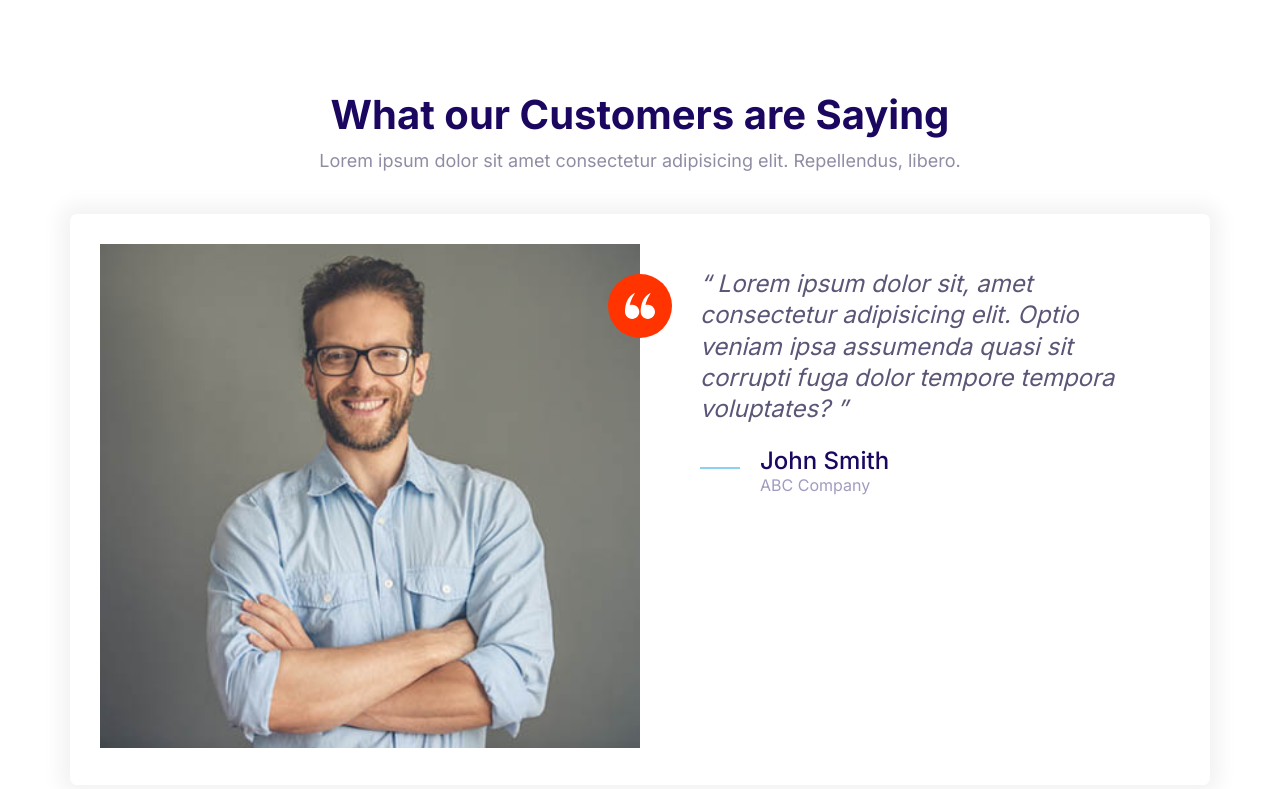
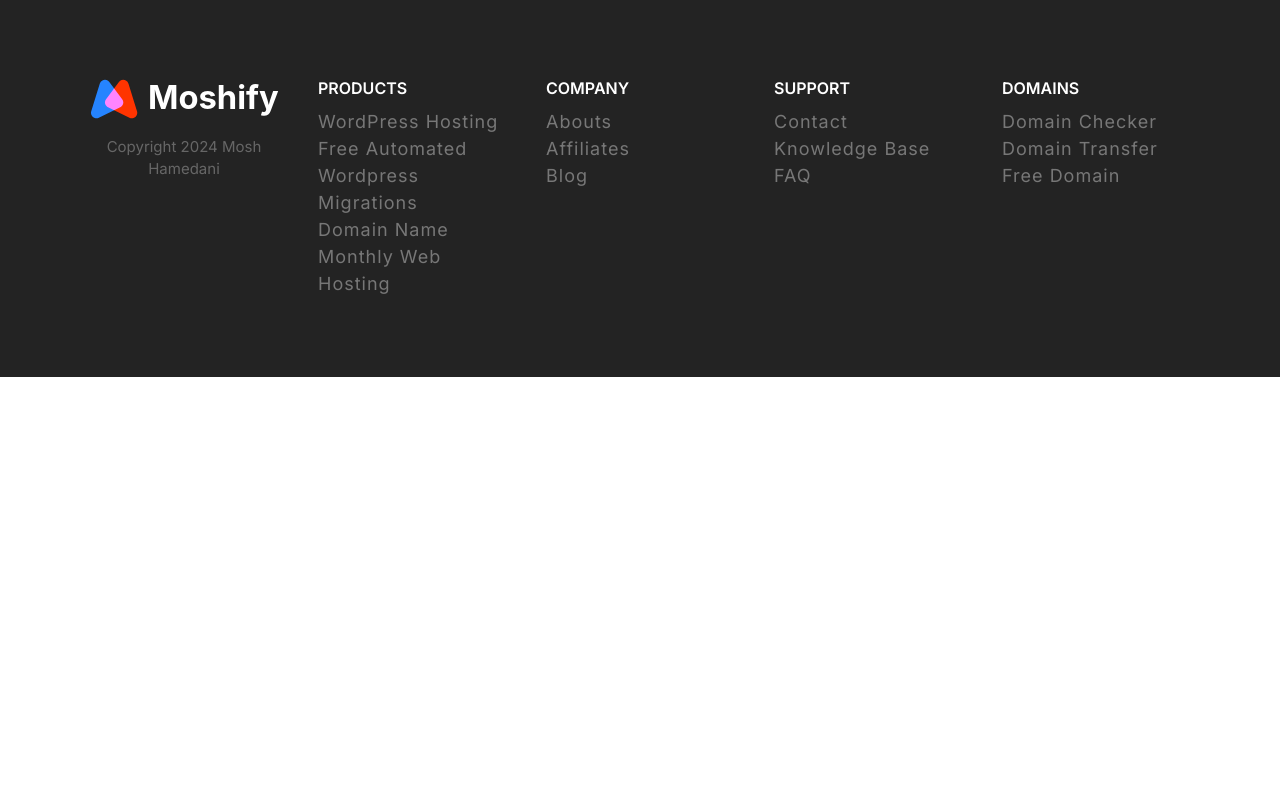
Before and after one commit to leoordonio17/first-app, a plain HTML site: page index.html in a window 1280 px wide. Drawn offline with Linux system fonts and the light colour scheme.

Commit message:
Build footer-block component

```diff
--- a/css/styles.css
+++ b/css/styles.css
@@ -834,3 +834,84 @@ a {
         min-width: 100px;
     }
 }
+
+/* Footer */
+
+.footer {
+    background: #232323;
+}
+
+.footer a {
+    color: #777;
+    transition: color 0.3s;
+}
+
+.footer a:hover {
+    color: #fff;
+}
+
+
+.footer__section {
+    padding: 2rem;
+    border-bottom: 1px solid #393939;
+}
+
+.footer__heading {
+    text-transform: uppercase;
+    font-weight: 600;
+}
+
+.footer__brand {
+    margin-top: 5rem;
+    text-align: center;
+}
+
+.footer__brand img {
+    width: 100%;
+    max-width: 230px;
+ }
+
+.footer__copyright {
+    font-size: 2.1rem;
+    color:#fff;
+    opacity: 0.3;
+}
+
+@media screen and (min-width: 768px){
+
+
+    .footer__sections {
+        grid-template-columns: repeat(auto-fit, minmax(10rem, 1fr));
+    }
+
+    .footer__section .list {
+        margin: 0;
+    }
+
+    .footer .collapsible__chevron {
+        display: none;
+    }
+
+    .footer .collapsible__content {
+        opacity: 1;
+        max-height: 100%;
+    }
+
+    .footer__brand {
+        order: -1;
+        margin-top: 1rem;
+    }
+
+
+    .footer__copyright {
+        font-size: 1.5rem;
+    }
+
+    .footer__section {
+        border: 0;
+    }
+
+    .footer__heading{
+        font-size: 1.6rem;
+    }
+}
--- a/index.html
+++ b/index.html
@@ -14,53 +14,104 @@
     />
   </head>
   <body>
-    <section class="block">
-      <header class="block__header">
-        <h2>What our Customers are Saying</h2>
-        <p>
-          Lorem ipsum dolor sit amet consectetur adipisicing elit. Repellendus,
-          libero.
-        </p>
+    <footer class="block block--dark footer">
+      <div class="container grid footer__sections">
+        <section class="collapsible collapsible--expanded footer__section">
+          <header class="collapsible__header">
+            <h2
+              class="collapsible__heading footer__heading"
+              style="margin-top: 0"
+            >
+              Products
+            </h2>
+
+            <svg class="icon icon--white collapsible__chevron">
+              <use xlink:href="images/sprite.svg#chevron"></use>
+            </svg>
           </header>
-      <div class="container">
-        <div class="card testimonial">
-          <div class="grid grid--1x2">
-            <div class="testimonial__image">
-              <img
-                src="images/testimonial.jpg"
-                alt="A happy, smiling customer"
-              />
-              <span class="icon-container icon-container--accent">
-                <svg class="icon--small icon--white">
-                  <use xlink:href="images/sprite.svg#quotes"></use>
+
+          <div class="collapsible__content">
+            <ul class="list">
+              <li><a href="#">WordPress Hosting</a></li>
+              <li><a href="#">Free Automated Wordpress</a></li>
+              <li><a href="#">Migrations</a></li>
+              <li><a href="#">Domain Name</a></li>
+              <li><a href="#">Monthly Web Hosting</a></li>
+            </ul>
+          </div>
+        </section>
+        <section class="collapsible footer__section">
+          <header class="collapsible__header">
+            <h2
+              class="collapsible__heading footer__heading"
+              style="margin-top: 0"
+            >
+              Company
+            </h2>
+
+            <svg class="icon icon--white collapsible__chevron">
+              <use xlink:href="images/sprite.svg#chevron"></use>
             </svg>
-              </span>
+          </header>
+
+          <div class="collapsible__content">
+            <ul class="list">
+              <li><a href="#">Abouts</a></li>
+              <li><a href="#">Affiliates</a></li>
+              <li><a href="#">Blog</a></li>
+            </ul>
           </div>
+        </section>
+        <section class="collapsible footer__section">
+          <header class="collapsible__header">
+            <h2
+              class="collapsible__heading footer__heading"
+              style="margin-top: 0"
+            >
+              Support
+            </h2>
 
-            <blockquote class="quote">
-              <p class="quote__text">
-                Lorem ipsum dolor sit, amet consectetur adipisicing elit. Optio
-                veniam ipsa assumenda quasi sit corrupti fuga dolor tempore
-                tempora voluptates?
-              </p>
-              <footer>
-                <div class="media">
-                  <div class="media__image">
-                    <svg class="icon icon--primary quote__line">
-                      <use xlink:href="images/sprite.svg#line"></use>
+            <svg class="icon icon--white collapsible__chevron">
+              <use xlink:href="images/sprite.svg#chevron"></use>
             </svg>
+          </header>
+
+          <div class="collapsible__content">
+            <ul class="list">
+              <li><a href="#">Contact</a></li>
+              <li><a href="#">Knowledge Base</a></li>
+              <li><a href="#">FAQ</a></li>
+            </ul>
           </div>
-                  <div class="media__body">
-                    <h3 class="media__title quote__author">John Smith</h3>
-                    <p class="quote__organization">ABC Company</p>
+        </section>
+        <section class="collapsible footer__section">
+          <header class="collapsible__header">
+            <h2
+              class="collapsible__heading footer__heading"
+              style="margin-top: 0"
+            >
+              Domains
+            </h2>
+
+            <svg class="icon icon--white collapsible__chevron">
+              <use xlink:href="images/sprite.svg#chevron"></use>
+            </svg>
+          </header>
+
+          <div class="collapsible__content">
+            <ul class="list">
+              <li><a href="#">Domain Checker</a></li>
+              <li><a href="#">Domain Transfer</a></li>
+              <li><a href="#">Free Domain</a></li>
+            </ul>
           </div>
+        </section>
+        <section class="footer__brand">
+          <img src="images/logo.svg" alt="" />
+          <p class="footer__copyright">Copyright 2024 Mosh Hamedani</p>
+        </section>
       </div>
     </footer>
-            </blockquote>
-          </div>
-        </div>
-      </div>
-    </section>
     <script src="js/main.js"></script>
   </body>
 </html>
```
Also changed, not shown: components/footer-block.html (added, +86 -0 lines). Lines whose indentation alone changed are shown as unchanged.
